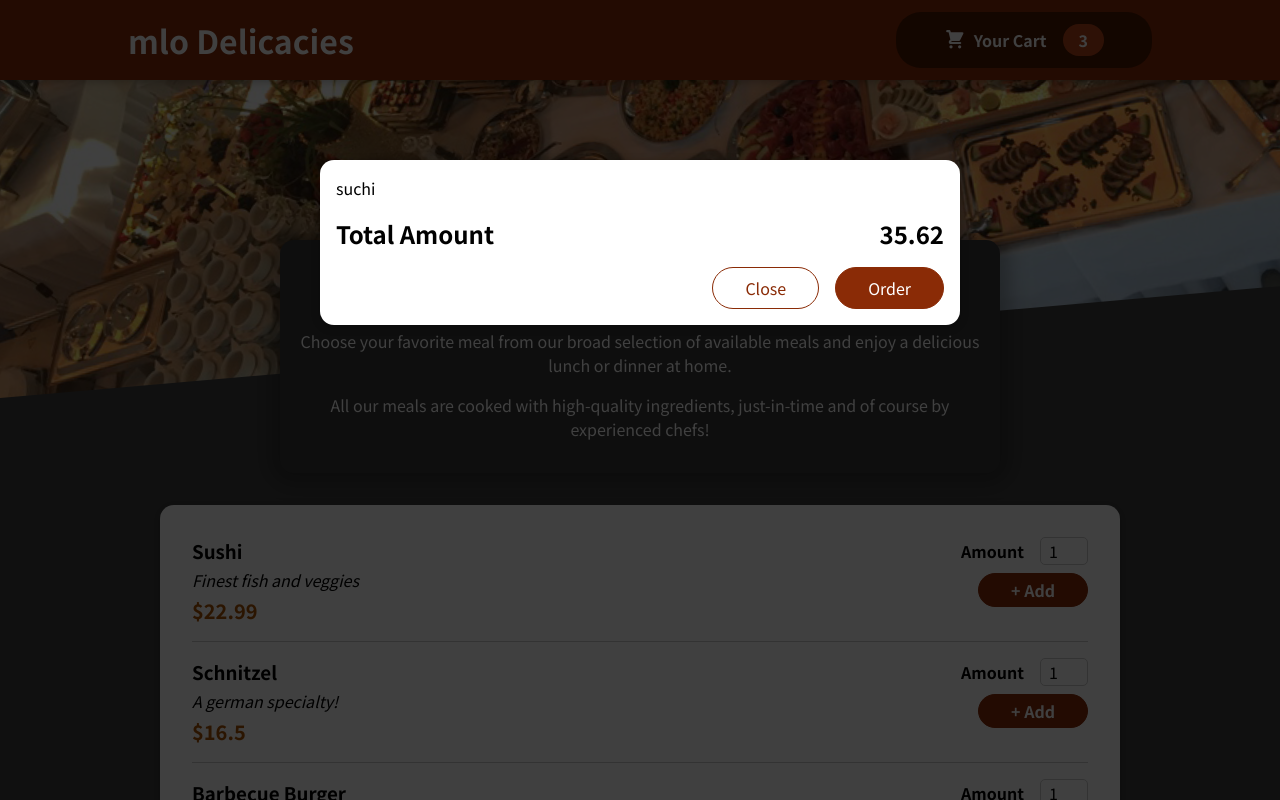
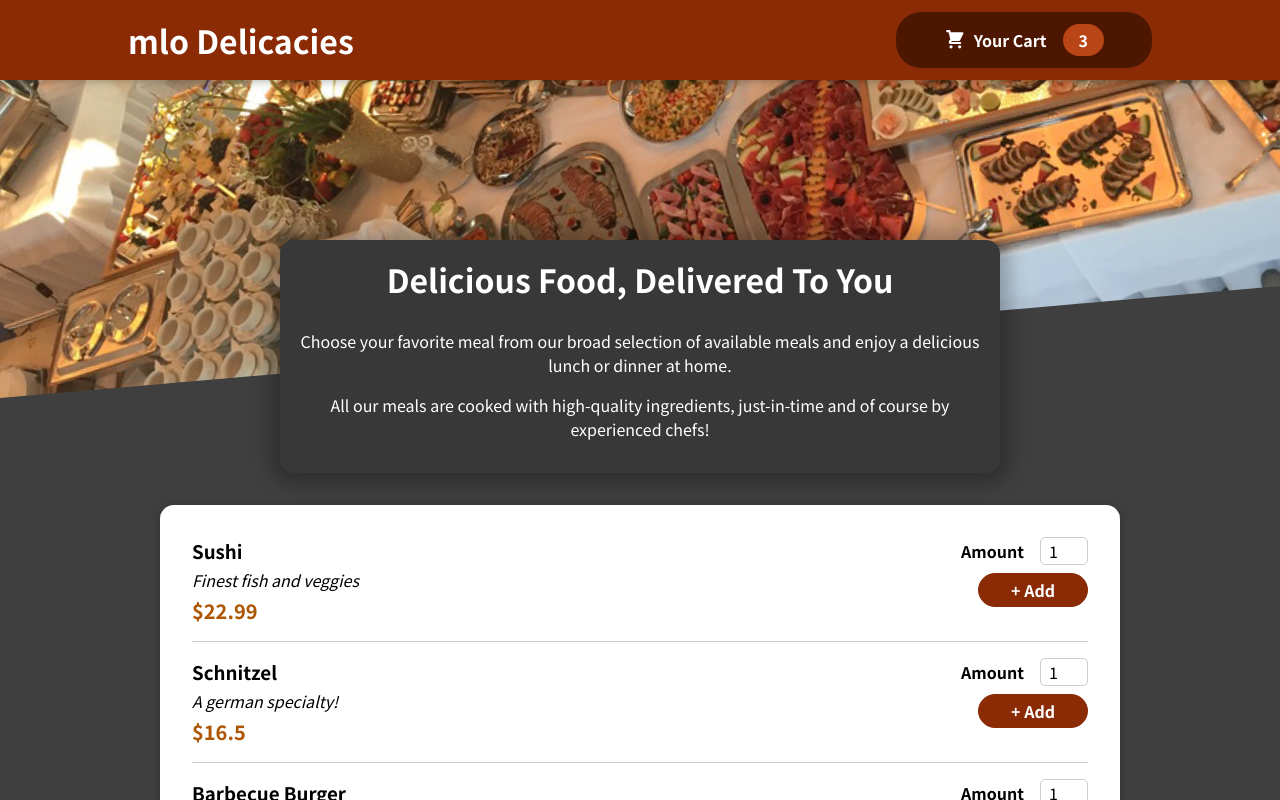
Before and after one commit to David-mwendwa/food-order-app-v1, a React (Create React App) app: page / in a window 1280 px wide. Shown: the top 800 px of the page. Built offline with nearby package versions, Linux system fonts and the light colour scheme.

Commit message:
feat: manage cart and modal state with hooks

```diff
--- a/src/App.js
+++ b/src/App.js
@@ -1,14 +1,24 @@
-import { Fragment } from "react";
+import { Fragment, useState } from "react";
 import Cart from "./components/Cart/Cart";
 
 import Header from "./components/Layout/Header";
 import Meals from './components/Meals/Meals'
 
 function App() {
+  const [cartIsShown, setCartIsShown] = useState(false)
+
+  const showCartHandler = () => {
+    setCartIsShown(true)
+  }
+
+  const hideCartHandler = () => {
+    setCartIsShown(false)
+  }
+
   return (
     <Fragment>
-      <Cart />
-      <Header/>
+      {cartIsShown && <Cart onClose={hideCartHandler} />}
+      <Header onShowCart={showCartHandler}/>
       <main>
         <Meals />
       </main>
--- a/src/components/Cart/Cart.js
+++ b/src/components/Cart/Cart.js
@@ -3,24 +3,27 @@
 
 import classes from './Cart.module.css';
 
-const Cart = () => {
+const Cart = (props) => {
   const cartItems = (
     <ul className={classes['cart-items']}>
-      {[{ id: 'c1', name: 'suchi', amount: 2, price: 12.99 }].map((item) => (
+      {[
+        { id: 'c1', name: 'suchi', amount: 2, price: 12.99 },
+        { id: 'c2', name: 'Casava pil', amount: 1, price: 7.99 },
+      ].map((item) => (
         <li>{item.name}</li>
       ))}
     </ul>
   );
 
   return (
-    <Modal>
+    <Modal onClose={props.onClose}>
       {cartItems}
       <div className={classes.total}>
         <span>Total Amount</span>
         <span>35.62</span>
       </div>
       <div className={classes.actions}>
-        <button className={classes['button--alt']}>Close</button>
+        <button className={classes['button--alt']} onClick={props.onClose}>Close</button>
         <button className={classes.button}>Order</button>
       </div>
     </Modal>
--- a/src/components/Layout/Header.js
+++ b/src/components/Layout/Header.js
@@ -9,7 +9,7 @@
     <Fragment>
       <header className={classes.header}>
         <h1>mlo Delicacies</h1>
-        <HeaderCartButton />
+        <HeaderCartButton onClick={props.onShowCart} />
       </header>
       <div className={classes['main-image']}>
         <img src={mealsImage} alt="mealsImage"/>
--- a/src/components/Layout/HeaderCartButton.js
+++ b/src/components/Layout/HeaderCartButton.js
@@ -5,7 +5,7 @@
 
 const HeaderCartButton = (props) => {
   return (
-    <button className={classes.button}>
+    <button className={classes.button} onClick={props.onClick}>
       <span className={classes.icon}>
         <CartIcon />
       </span>
--- a/src/components/UI/Modal.js
+++ b/src/components/UI/Modal.js
@@ -4,7 +4,7 @@
 import classes from './Modal.module.css';
 
 const Backdrop = (props) => {
-  return <div className={classes.backdrop} />;
+  return <div className={classes.backdrop} onClick={props.onClose} />;
 };
 
 const ModalOverlay = (props) => {
@@ -19,7 +19,7 @@
 const Modal = (props) => {
   return (
     <Fragment>
-      {ReactDOM.createPortal(<Backdrop />, portalElement)}
+      {ReactDOM.createPortal(<Backdrop onClose={props.onClose} />, portalElement)}
       {ReactDOM.createPortal(
         <ModalOverlay>{props.children}</ModalOverlay>,
         portalElement
```
